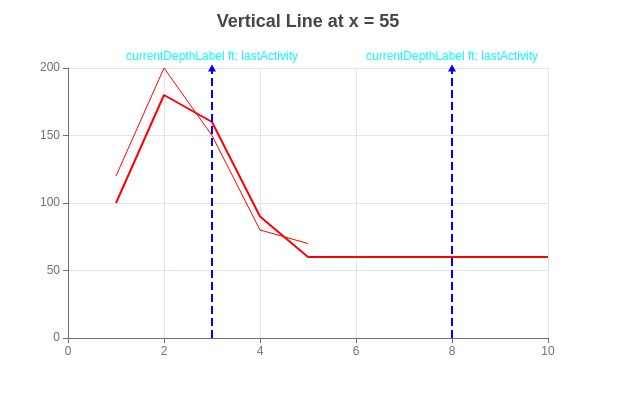
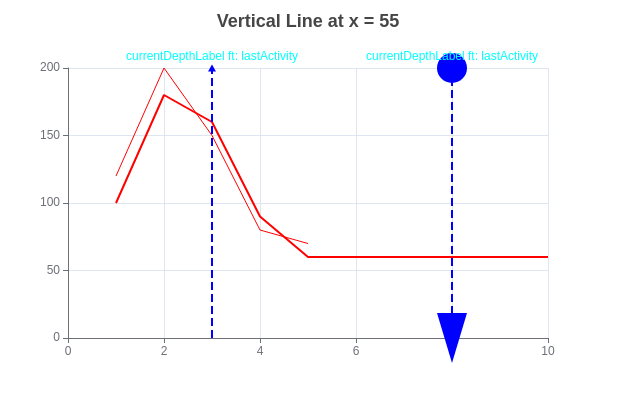
Before and after one commit to acsgunc/echarts-vertical-line-dataset, a website: page index.html in a window 1280 px wide. Shown: the whole page, without its empty margins (0-640 px from the left). Drawn offline with nearby package versions, Linux system fonts and the light colour scheme.

Commit message:
symbol: ['triangle', 'circle', ], symbolSize: [30, 50], // [width, height]

```diff
--- a/index.html
+++ b/index.html
@@ -114,8 +114,8 @@
 
           markLine: {
             silent: true,
-            symbol: ['none', 'triangle'],
-            symbolSize: [8, 7],
+            symbol: ['triangle', 'circle', ],
+            symbolSize: [30, 50],
             animation: true,
             lineStyle: {
               type: 'dashed',
```
